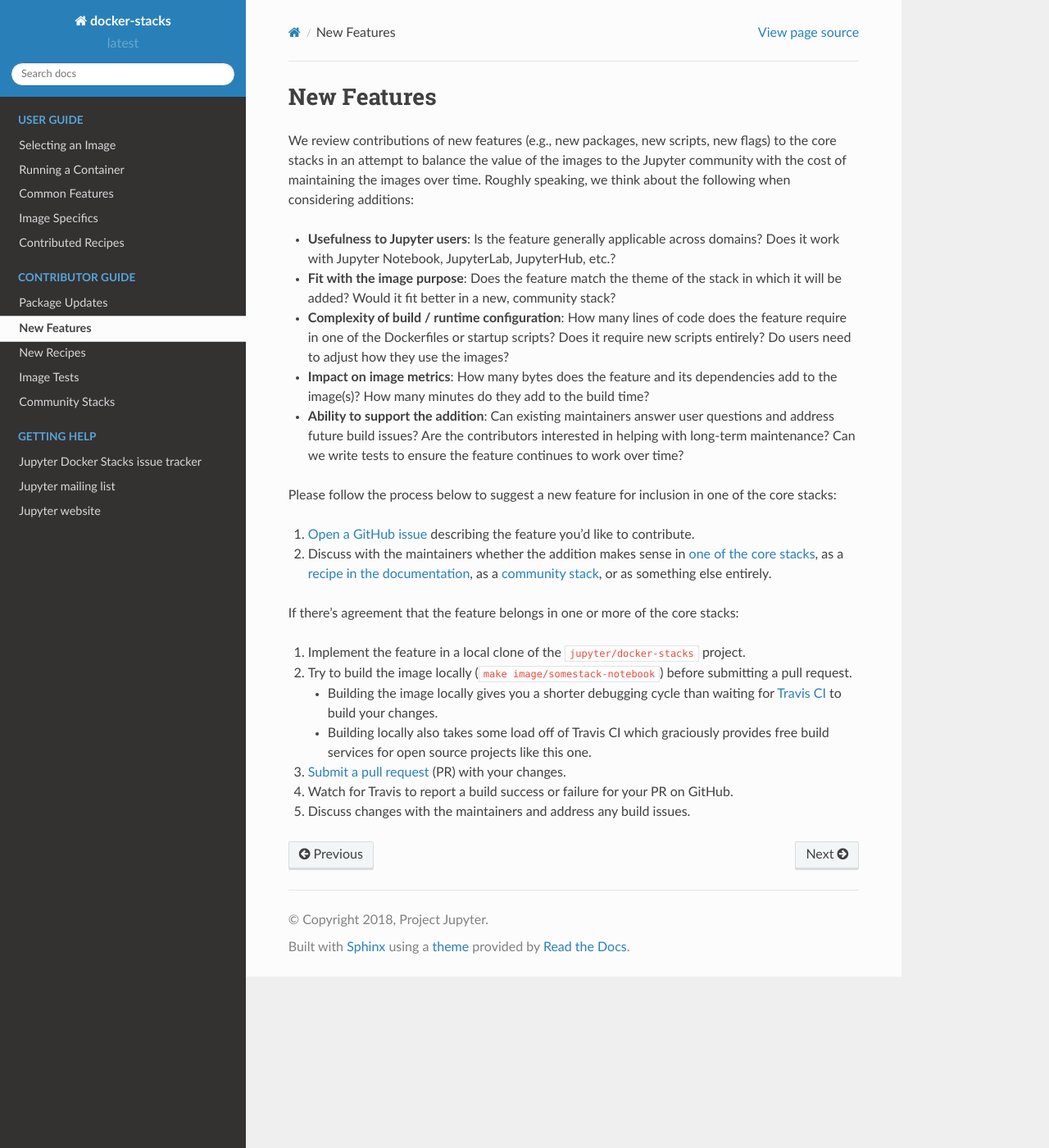
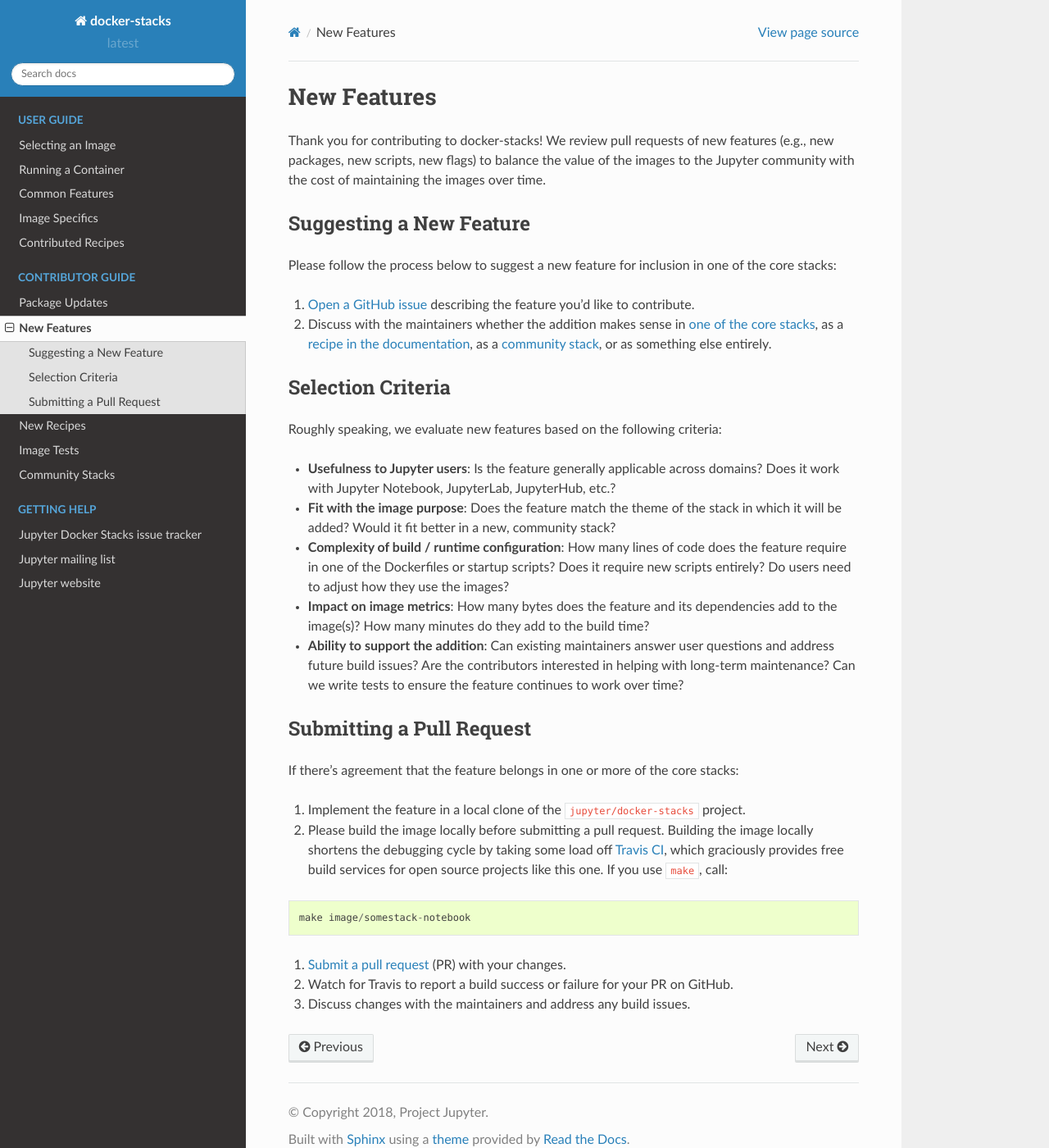
Before and after one commit to jupyter/docker-stacks, a Sphinx documentation site: the page built from docs/contributing/features.md, in a window 1280 px wide and 1400 px high. Shown: the whole window at 82% size. Built offline with Sphinx 7.4.7 and the Read the Docs theme 2.0.0, drawn with Linux system fonts in a browser that asks for light colours.

Commit message:
Update features.md
Trimmed line 2 for clarity and moved sections and added headings

````diff
--- a/docs/contributing/features.md
+++ b/docs/contributing/features.md
@@ -1,6 +1,17 @@
 # New Features
 
-We review contributions of new features (e.g., new packages, new scripts, new flags) to the core stacks in an attempt to balance the value of the images to the Jupyter community with the cost of maintaining the images over time. Roughly speaking, we think about the following when considering additions:
+Thank you for contributing to docker-stacks! We review pull requests of new features (e.g., new packages, new scripts, new flags) to balance the value of the images to the Jupyter community with the cost of maintaining the images over time.
+
+## Suggesting a New Feature
+
+Please follow the process below to suggest a new feature for inclusion in one of the core stacks:
+
+1. [Open a GitHub issue](https://github.com/jupyter/docker-stacks/issues) describing the feature you'd like to contribute.
+2. Discuss with the maintainers whether the addition makes sense in [one of the core stacks](../using/selecting.html#Core-Stacks), as a [recipe in the documentation](recipes.html), as a [community stack](stacks.html), or as something else entirely.
+
+## Selection Criteria
+
+Roughly speaking, we evaluate new features based on the following criteria:
 
 * **Usefulness to Jupyter users**: Is the feature generally applicable across domains? Does it work with Jupyter Notebook, JupyterLab, JupyterHub, etc.?
 * **Fit with the image purpose**: Does the feature match the theme of the stack in which it will be added? Would it fit better in a new, community stack?
@@ -8,17 +19,15 @@
 * **Impact on image metrics**: How many bytes does the feature and its dependencies add to the image(s)? How many minutes do they add to the build time?
 * **Ability to support the addition**: Can existing maintainers answer user questions and address future build issues? Are the contributors interested in helping with long-term maintenance? Can we write tests to ensure the feature continues to work over time?
 
-Please follow the process below to suggest a new feature for inclusion in one of the core stacks:
-
-1. [Open a GitHub issue](https://github.com/jupyter/docker-stacks/issues) describing the feature you'd like to contribute.
-2. Discuss with the maintainers whether the addition makes sense in [one of the core stacks](../using/selecting.html#Core-Stacks), as a [recipe in the documentation](recipes.html), as a [community stack](stacks.html), or as something else entirely.
+## Submitting a Pull Request
 
 If there's agreement that the feature belongs in one or more of the core stacks:
 
 1. Implement the feature in a local clone of the `jupyter/docker-stacks` project.
-2. Try to build the image locally (`make image/somestack-notebook`) before submitting a pull request.
-    * Building the image locally gives you a shorter debugging cycle than waiting for [Travis CI](http://travis-ci.org/) to build your changes.
-    * Building locally also takes some load off of Travis CI which graciously provides free build services for open source projects like this one.
+2. Please build the image locally before submitting a pull request. Building the image locally shortens the debugging cycle by taking some load off [Travis CI](http://travis-ci.org/), which graciously provides free build services for open source projects like this one.  If you use `make`, call:
+```
+make image/somestack-notebook
+```
 3. [Submit a pull request](https://github.com/PointCloudLibrary/pcl/wiki/A-step-by-step-guide-on-preparing-and-submitting-a-pull-request) (PR) with your changes.
 4. Watch for Travis to report a build success or failure for your PR on GitHub.
 5. Discuss changes with the maintainers and address any build issues.
````
